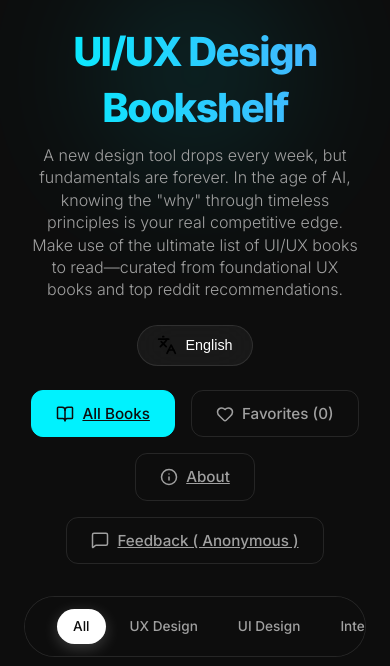
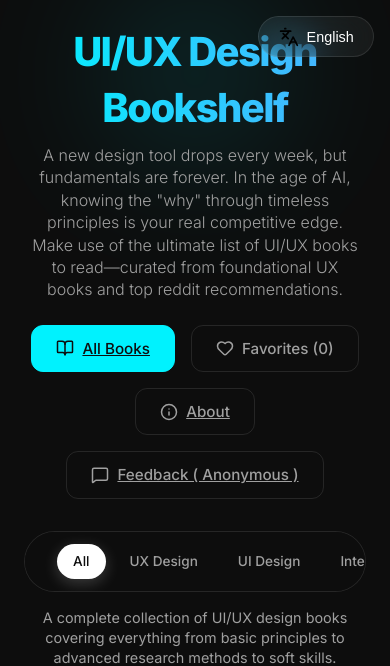
Before and after one commit to UmarShareef-design/design-bookshelf, a React (Vite) app: page / in a window 390 px wide. Shown: the top 666 px of the page. Built offline with nearby package versions, Linux system fonts and the light colour scheme.

Commit message:
Fix about page routing and move language switcher to top-right

```diff
--- a/src/App.jsx
+++ b/src/App.jsx
@@ -74,6 +74,7 @@ const App = () => {
 
     return (
         <div className="app-container">
+            <LanguageSwitcher />
             <a href="#main-content" className="skip-link">{t('common.skip_to_main')}</a>
             <header className="header-section">
                 <motion.h1
@@ -92,8 +93,6 @@ const App = () => {
                     {t('subtitle')}
                 </motion.p>
             </header>
-
-            <LanguageSwitcher />
 
             <nav className="nav-bar">
                 <NavLink
@@ -136,9 +135,9 @@ const App = () => {
 
             <AnimatePresence mode='wait'>
                 <Routes location={location} key={location.pathname}>
-                    <Route
-                        path="/"
-                        element={
+                    <Route path="/about" element={<About />} />
+                    <Route path="/ta/about" element={<About />} />
+                    <Route path="/ta" element={
                         <motion.div
                             initial={{ opacity: 0, x: -20 }}
                             animate={{ opacity: 1, x: 0 }}
@@ -189,9 +188,59 @@ const App = () => {
                                 </motion.div>
                             </main>
                         </motion.div>
-                        }
+                    } />
+                    <Route path="/" element={
+                        <motion.div
+                            initial={{ opacity: 0, x: -20 }}
+                            animate={{ opacity: 1, x: 0 }}
+                            exit={{ opacity: 0, x: 20 }}
+                            transition={{ duration: 0.3 }}
+                        >
+                            <section className="filters-section" aria-label="Book Categories">
+                                <CategoryBar
+                                    categories={categories}
+                                    activeCategory={activeCategory}
+                                    setActiveCategory={setActiveCategory}
                                 />
-                    <Route path="/about" element={<About />} />
+                            </section>
+
+                            {currentSummary && (
+                                <motion.p
+                                    className="category-summary"
+                                    initial={{ opacity: 0 }}
+                                    animate={{ opacity: 1 }}
+                                    key={showFavorites ? 'Favorites' : activeCategory}
+                                >
+                                    {currentSummary}
+                                </motion.p>
+                            )}
+
+                            <main className="books-grid-container" id="main-content">
+                                <motion.div layout className="books-grid">
+                                    <AnimatePresence mode='popLayout'>
+                                        {filteredBooks.length > 0 ? (
+                                            filteredBooks.map((book) => (
+                                                <BookCard
+                                                    key={book.id}
+                                                    book={book}
+                                                    isFavorite={isFavorite(book.id)}
+                                                    onToggleFavorite={() => toggleFavorite(book.id)}
+                                                />
+                                            ))
+                                        ) : (
+                                            <motion.div
+                                                className="empty-state"
+                                                initial={{ opacity: 0 }}
+                                                animate={{ opacity: 1 }}
+                                            >
+                                                <p>{t('common.no_books')} {showFavorites ? t('common.add_favorites') : t('common.try_category')}</p>
+                                            </motion.div>
+                                        )}
+                                    </AnimatePresence>
+                                </motion.div>
+                            </main>
+                        </motion.div>
+                    } />
                 </Routes>
             </AnimatePresence>
 
--- a/src/components/CategoryPage.jsx
+++ b/src/components/CategoryPage.jsx
@@ -73,6 +73,7 @@ const CategoryPage = () => {
 
     return (
         <div className="app-container">
+            <LanguageSwitcher />
             <a href="#main-content" className="skip-link">{t('common.skip_to_main')}</a>
 
             <header className="header-section">
@@ -93,7 +94,6 @@ const CategoryPage = () => {
                 </motion.p>
                 <div style={{ textAlign: 'center' }}>
                     <div className="category-page-actions" style={{ marginBottom: '1rem' }}>
-                        <LanguageSwitcher />
                     </div>
                     <motion.div
                         style={{ display: 'inline-block' }}
--- a/src/styles/base.css
+++ b/src/styles/base.css
@@ -42,6 +42,8 @@ body {
     padding: var(--space-8);
     max-width: 1400px;
     margin: 0 auto;
+    position: relative;
+    /* Added to allow absolute positioning of language switcher */
 }
 
 @media (max-width: 768px) {
--- a/src/styles/components.css
+++ b/src/styles/components.css
@@ -331,9 +331,17 @@
 
 /* Language Switcher */
 .language-switcher-container {
-    display: flex;
-    justify-content: center;
-    margin-bottom: var(--space-6);
+    position: absolute;
+    top: var(--space-8);
+    right: var(--space-8);
+    z-index: 1000;
+}
+
+@media (max-width: 768px) {
+    .language-switcher-container {
+        top: var(--space-4);
+        right: var(--space-4);
+    }
 }
 
 .language-btn {
```
Lines whose indentation alone changed are shown as unchanged.
